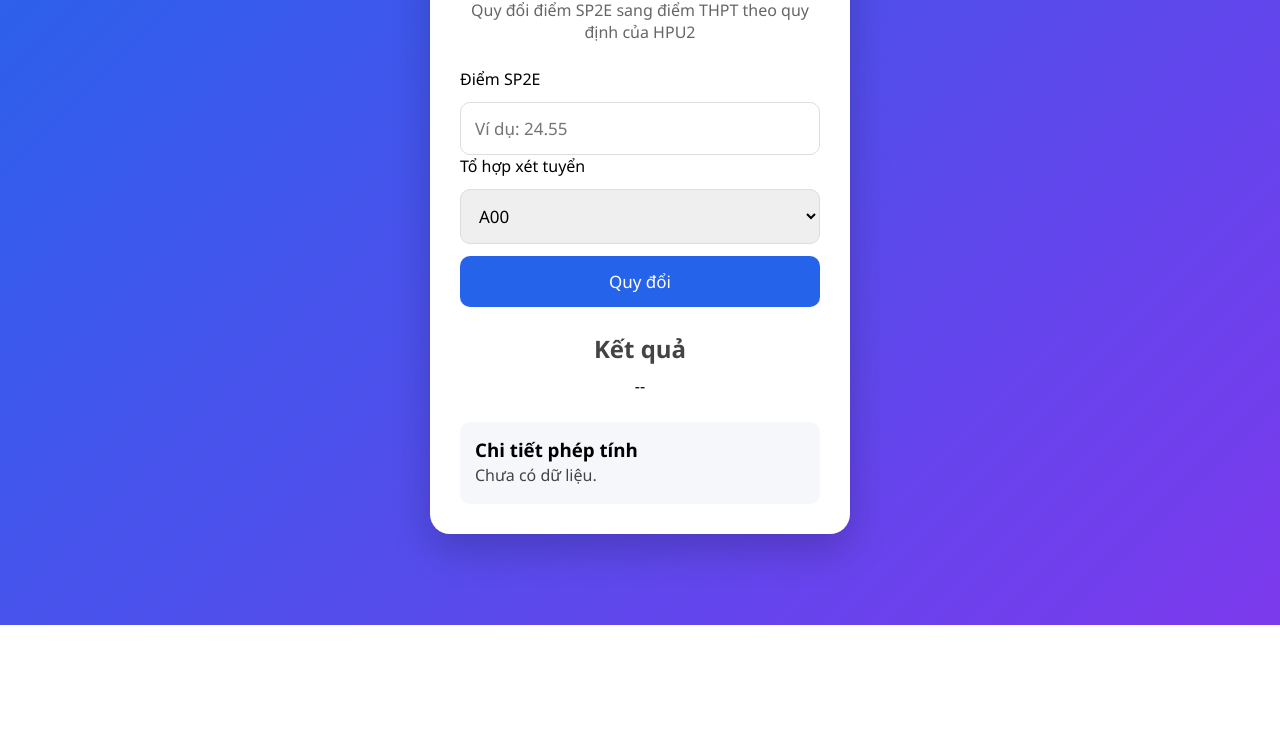
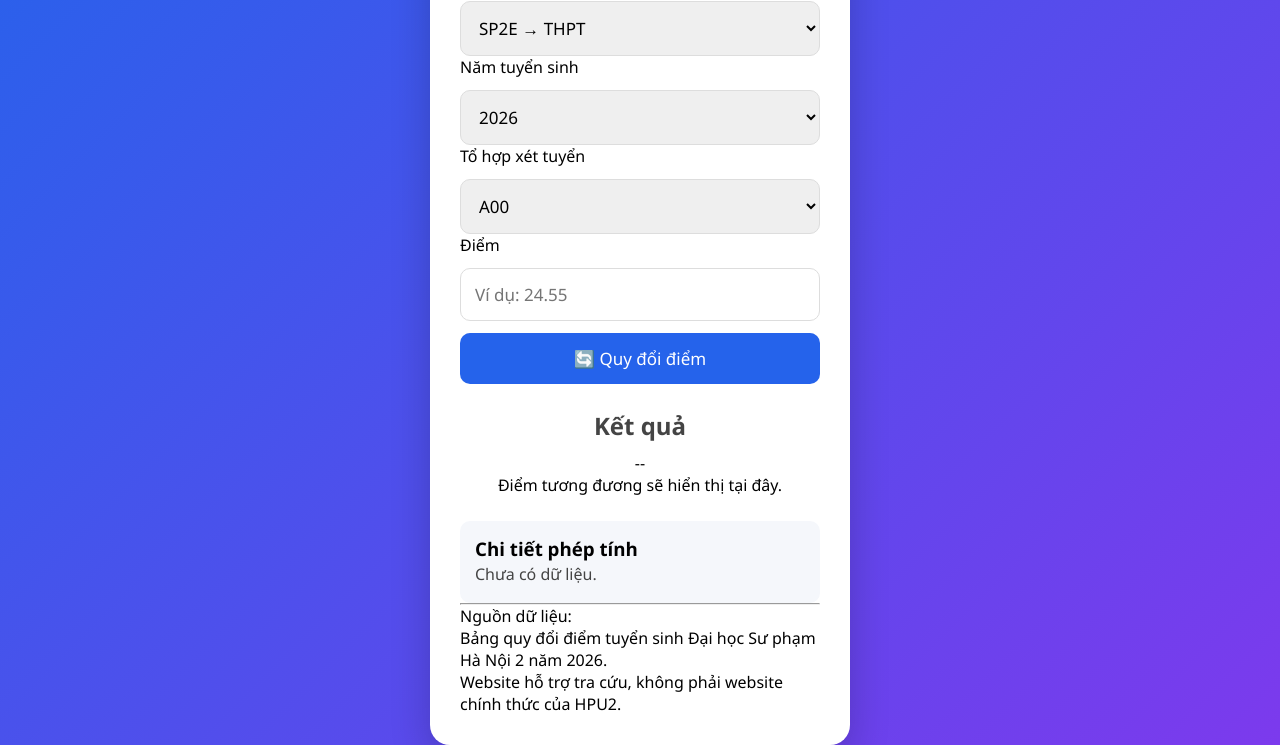
Before and after one commit to trinhdanghao28-max/sp2e-, a plain HTML site: page index.html in a window 1280 px wide. Shown: the part 175-920 px from the top of the page. Before the commit the page ends 800 px from the top, so only its background shows below. Drawn offline with Linux system fonts and the light colour scheme.

Commit message:
Update index.html

```diff
--- a/index.html
+++ b/index.html
@@ -2,59 +2,138 @@
 <html lang="vi">
 
 <head>
+
     <meta charset="UTF-8">
     <meta name="viewport" content="width=device-width, initial-scale=1.0">
 
-    <title>SP2E Converter</title>
+    <title>HPU2 Score Converter</title>
+
+    <meta name="description"
+        content="Công cụ quy đổi điểm SP2E và điểm THPT theo bảng quy đổi tuyển sinh Đại học Sư phạm Hà Nội 2">
 
     <link rel="stylesheet" href="style.css">
+
 </head>
 
 <body>
 
-    <div class="card">
+    <main class="container">
 
-        <h1>🎓 SP2E Converter</h1>
+        <section class="card">
+
+            <header class="header">
+
+                <!-- Sau này chỉ cần thêm logo ở đây -->
+                <!-- <img src="assets/logo.png" class="logo"> -->
+
+                <h1>🎓 HPU2 Score Converter</h1>
 
                 <p class="subtitle">
-            Quy đổi điểm SP2E sang điểm THPT theo quy định của HPU2
+                    Quy đổi điểm tuyển sinh
+                    <br>
+                    Đại học Sư phạm Hà Nội 2
                 </p>
 
-        <label for="score">
-            Điểm SP2E
+            </header>
+
+            <div class="input-group">
+
+                <label for="mode">
+
+                    Chế độ quy đổi
+
                 </label>
 
-        <input
-            id="score"
-            type="number"
-            step="0.01"
-            placeholder="Ví dụ: 24.55">
+                <select id="mode">
+
+                    <option value="sp2eToThpt">
+                        SP2E → THPT
+                    </option>
+
+                    <option value="thptToSp2e">
+                        THPT → SP2E
+                    </option>
+
+                </select>
+
+            </div>
+
+            <div class="input-group">
+
+                <label for="year">
+
+                    Năm tuyển sinh
+
+                </label>
+
+                <select id="year">
+
+                    <option value="2026">
+
+                        2026
+
+                    </option>
+
+                </select>
+
+            </div>
+
+            <div class="input-group">
 
                 <label for="major">
+
                     Tổ hợp xét tuyển
+
                 </label>
 
                 <select id="major">
 
                     <option value="A00">A00</option>
-
                     <option value="A01">A01</option>
-
                     <option value="B00">B00</option>
-
                     <option value="D01">D01</option>
 
                 </select>
 
-        <button onclick="convert()">
+            </div>
 
-            Quy đổi
+            <div class="input-group">
+
+                <label for="score">
+
+                    Điểm
+
+                </label>
+
+                <input
+
+                    id="score"
+
+                    type="number"
+
+                    step="0.01"
+
+                    inputmode="decimal"
+
+                    autocomplete="off"
+
+                    placeholder="Ví dụ: 24.55">
+
+            </div>
+
+            <button id="convertBtn" onclick="convert()">
+
+                🔄 Quy đổi điểm
 
             </button>
 
-        <div class="result">
+            <section class="result">
 
-            <h2>Kết quả</h2>
+                <h2>
+
+                    Kết quả
+
+                </h2>
 
                 <div id="result">
 
@@ -62,21 +141,58 @@
 
                 </div>
 
-        </div>
+                <p id="resultText">
 
-        <div class="detail">
+                    Điểm tương đương sẽ hiển thị tại đây.
 
-            <h3>Chi tiết phép tính</h3>
+                </p>
 
-            <p id="formula">
+            </section>
+
+            <section class="detail">
+
+                <h3>
+
+                    Chi tiết phép tính
+
+                </h3>
+
+                <div id="formula">
 
                     Chưa có dữ liệu.
 
+                </div>
+
+            </section>
+
+            <footer class="footer">
+
+                <hr>
+
+                <p>
+
+                    Nguồn dữ liệu:
+                    <br>
+
+                    Bảng quy đổi điểm tuyển sinh
+                    Đại học Sư phạm Hà Nội 2 năm 2026.
+
                 </p>
 
-        </div>
+                <p class="note">
 
-    </div>
+                    Website hỗ trợ tra cứu,
+                    không phải website chính thức của HPU2.
+
+                </p>
+
+            </footer>
+
+        </section>
+
+    </main>
+
+    <script src="data.js"></script>
 
     <script src="script.js"></script>
 
```
Lines whose indentation alone changed are shown as unchanged.
